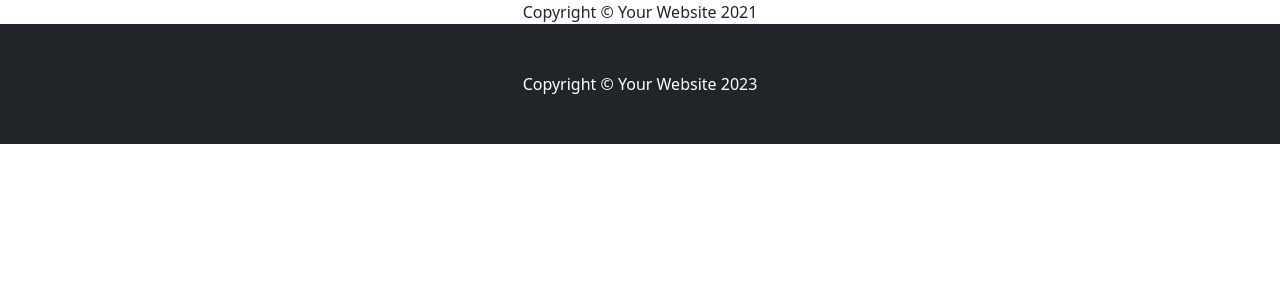
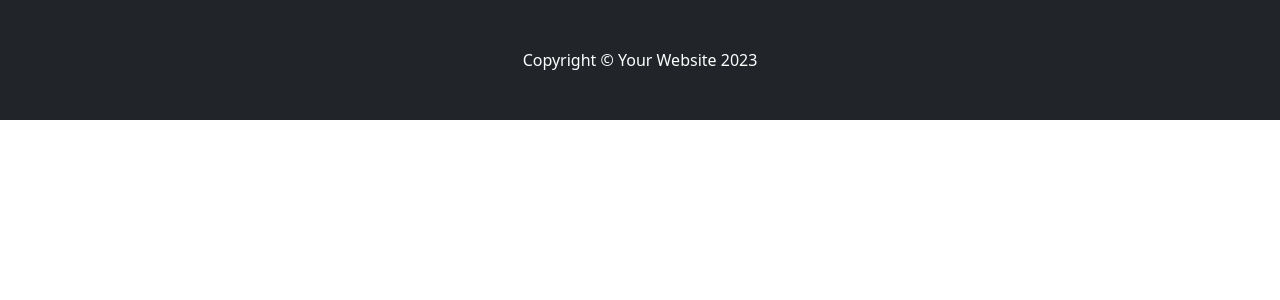
Before and after one commit to hokae/CARWASH, a PHP site: template views/nav/server_footer.php in a window 1280 px wide. Shown: the part 56-356 px from the top of the page. Run offline with PHP 8.4, Linux system fonts and the light colour scheme; the template is opened without the code that fills it, so the values that code supplies are empty.

Commit message:
51st commit

```diff
--- a/views/nav/server_footer.php
+++ b/views/nav/server_footer.php
@@ -1,18 +1,4 @@
  <!-- Footer -->
- <footer class="sticky-footer bg-white">
-                <div class="container my-auto">
-                    <div class="copyright text-center my-auto">
-                        <span>Copyright &copy; Your Website 2021</span>
-                    </div>
-                </div>
-            </footer>
-            <!-- End of Footer -->
-
-        </div>
-        <!-- End of Content Wrapper -->
-
-    </div>
-    <!-- End of Page Wrapper -->
 
     <!-- Scroll to Top Button-->
     <a class="scroll-to-top rounded" href="#page-top">
```
